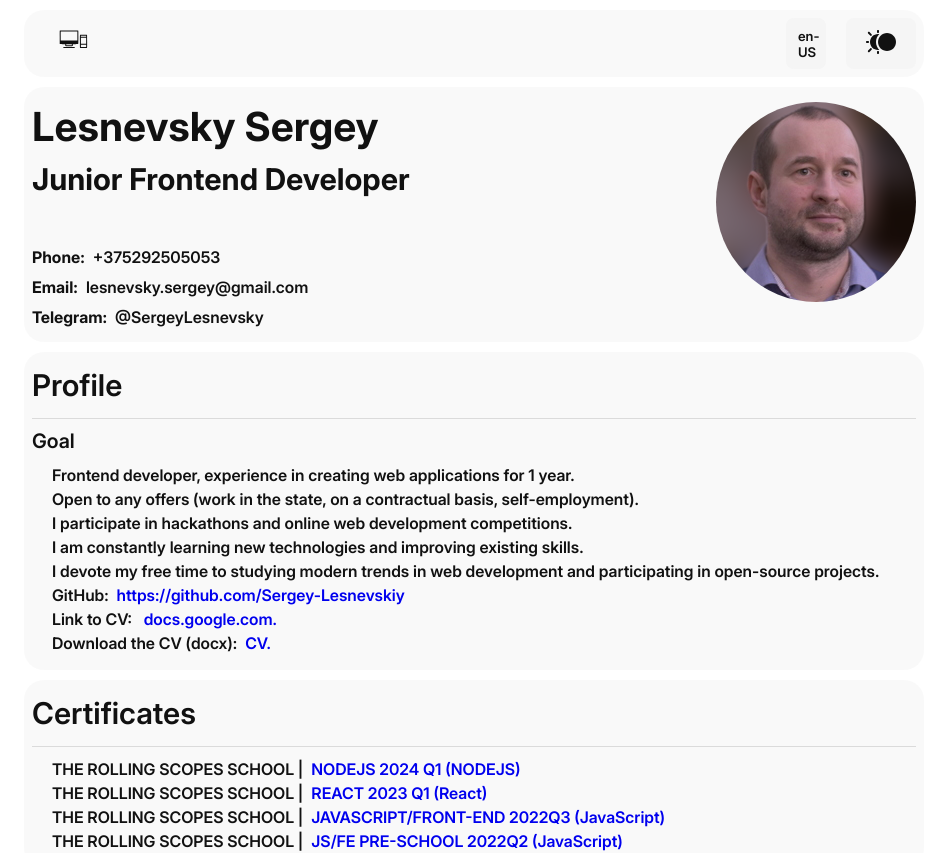
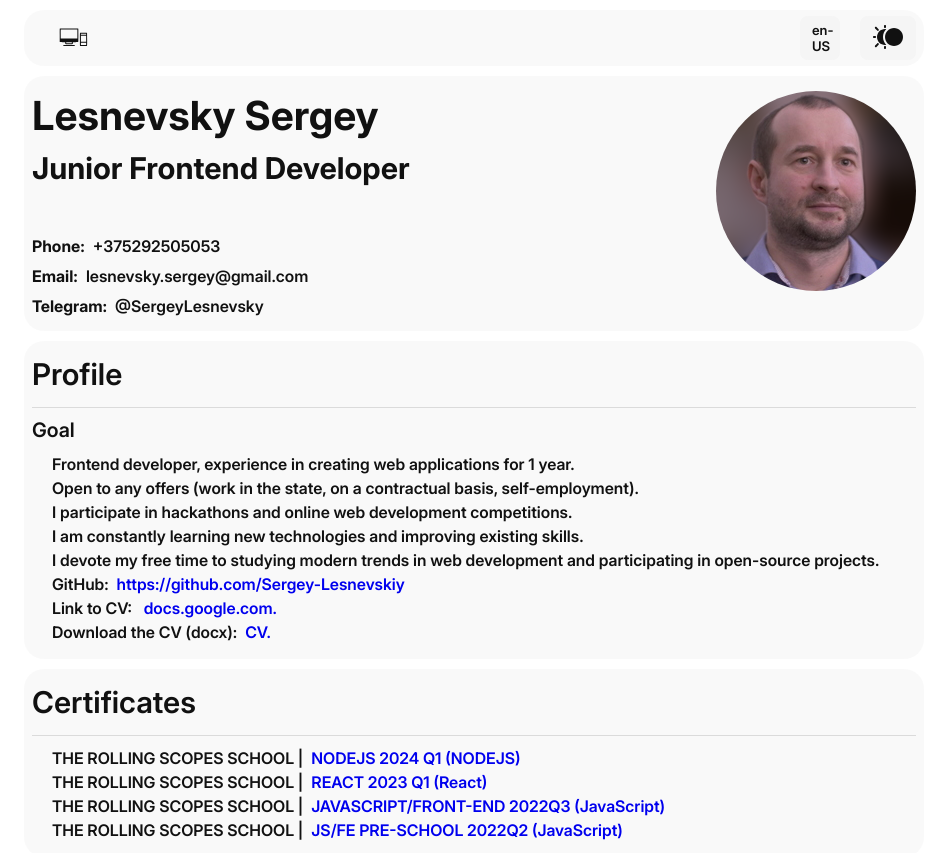
Before and after one commit to Sergey-Lesnevskiy/cd_react, a React (Vite) app: page / in a window 1280 px wide. Shown: the top 853 px of the page, without its empty margins (166-1113 px from the left). Built offline with nearby package versions, Linux system fonts and the light colour scheme.

Commit message:
fix: correct header

```diff
--- a/src/components/Header/index.tsx
+++ b/src/components/Header/index.tsx
@@ -18,7 +18,7 @@ const Header: React.FC<HeaderProps> = ({ toggleTheme , currentTheme}) => {
 
   return (
     <WrapperHeader>
-      <Container $display="flex" $justifyContent="space-between" $borderRadius="20px" $color="#e9e9e945" $padding="8px">
+      <Container $display="flex" $justifyContent="space-between" $borderRadius="20px" $color="#e9e9e945" $padding="6px 8px">
 
       <LogoWrapper href="/">
         <IconLogo color={currentTheme !== "light" ? "#FFF": "#111111"}/>
@@ -27,7 +27,7 @@ const Header: React.FC<HeaderProps> = ({ toggleTheme , currentTheme}) => {
         <ToggleButton  onClick={toggleLanguage} $width="40px">
           {i18n.language}
         </ToggleButton>
-        <ToggleButton onClick={toggleTheme} $width="70px"><IconTheme color = {currentTheme !== "light" ? "#FFF": "#111111"}/></ToggleButton>
+        <ToggleButton onClick={toggleTheme} ><IconTheme color = {currentTheme !== "light" ? "#FFF": "#111111"}/></ToggleButton>
       </WrapperButtons>
       </Container>
     </WrapperHeader>
--- a/src/components/Header/styled.ts
+++ b/src/components/Header/styled.ts
@@ -9,7 +9,7 @@ interface ToggleButtonProps {
 export const ToggleButton = styled.button<ToggleButtonProps>`
   border: none;
   outline: none;
-  padding: 8px 12px;
+  padding: 0px 12px;
   width: ${({ $width }) => $width};
   border-radius: 8px;
   background: #e9e9e945;
```
